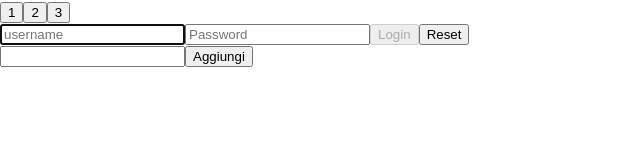
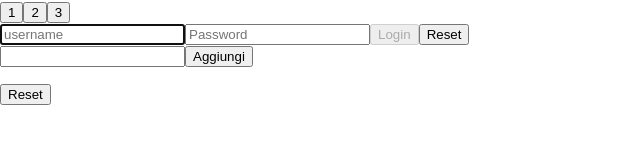
Before and after one commit to eddo34/Esercizidevelhope, a React (Create React App) app in the folder REACT/my-app/: page / in a window 1280 px wide. Shown: the part 293-436 px from the top of the page, without its empty margins (0-640 px from the left). Built offline with nearby package versions, Linux system fonts and the light colour scheme.

Commit message:
ex-25 added

```diff
--- a/REACT/my-app/src/TodoList.js
+++ b/REACT/my-app/src/TodoList.js
@@ -8,6 +8,10 @@ const TodoList = () => {
     setItems([...items, inputValue]);
     setInputValue('');
   };
+
+  const clearItems = ()=>{
+    setItems([]);
+  }
 
   return (
     <div>
@@ -23,6 +27,7 @@ const TodoList = () => {
           <li key={index}>{item}</li>
         ))}
       </ul>
+      <button onClick={clearItems}>Reset</button>
     </div>
   );
 };
```
